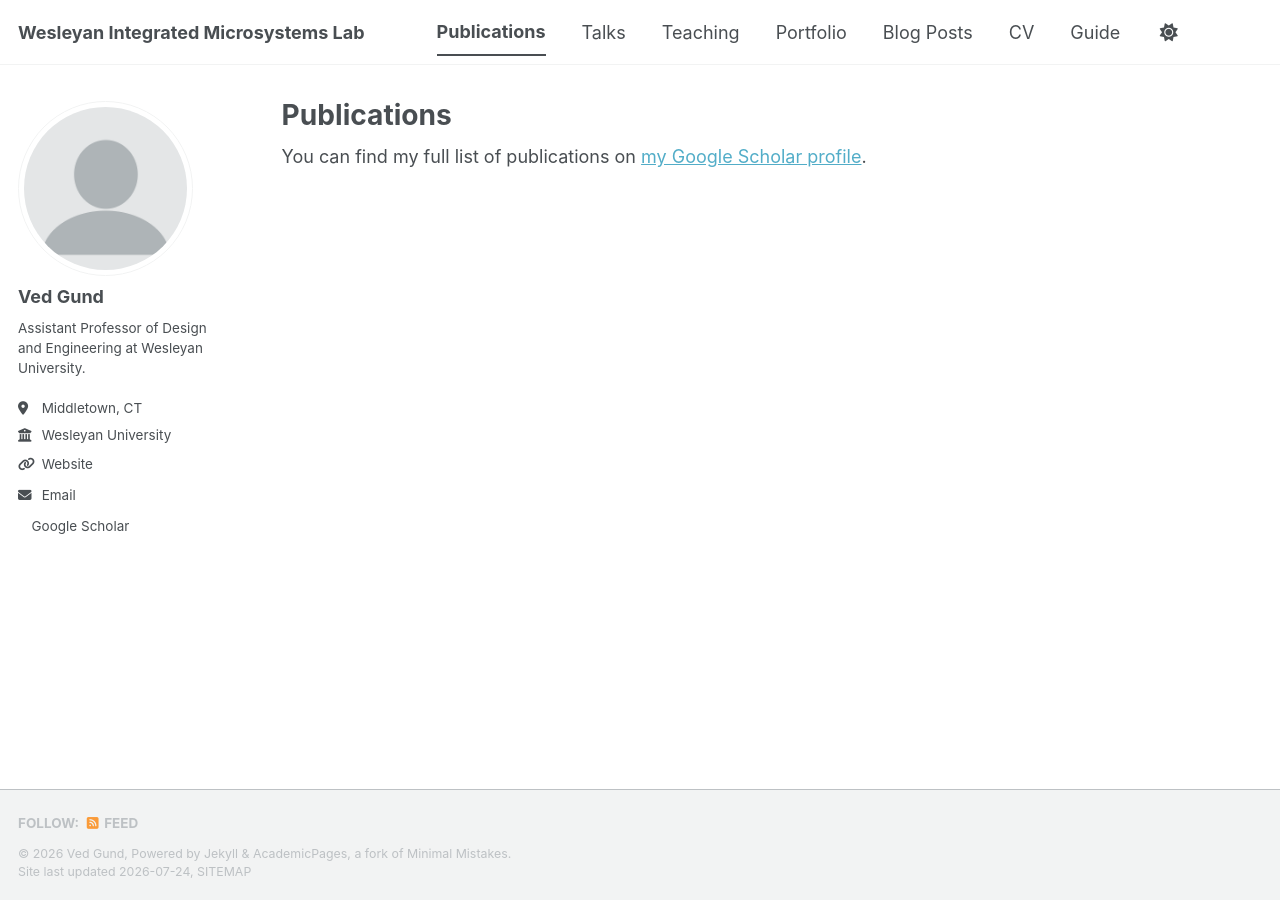
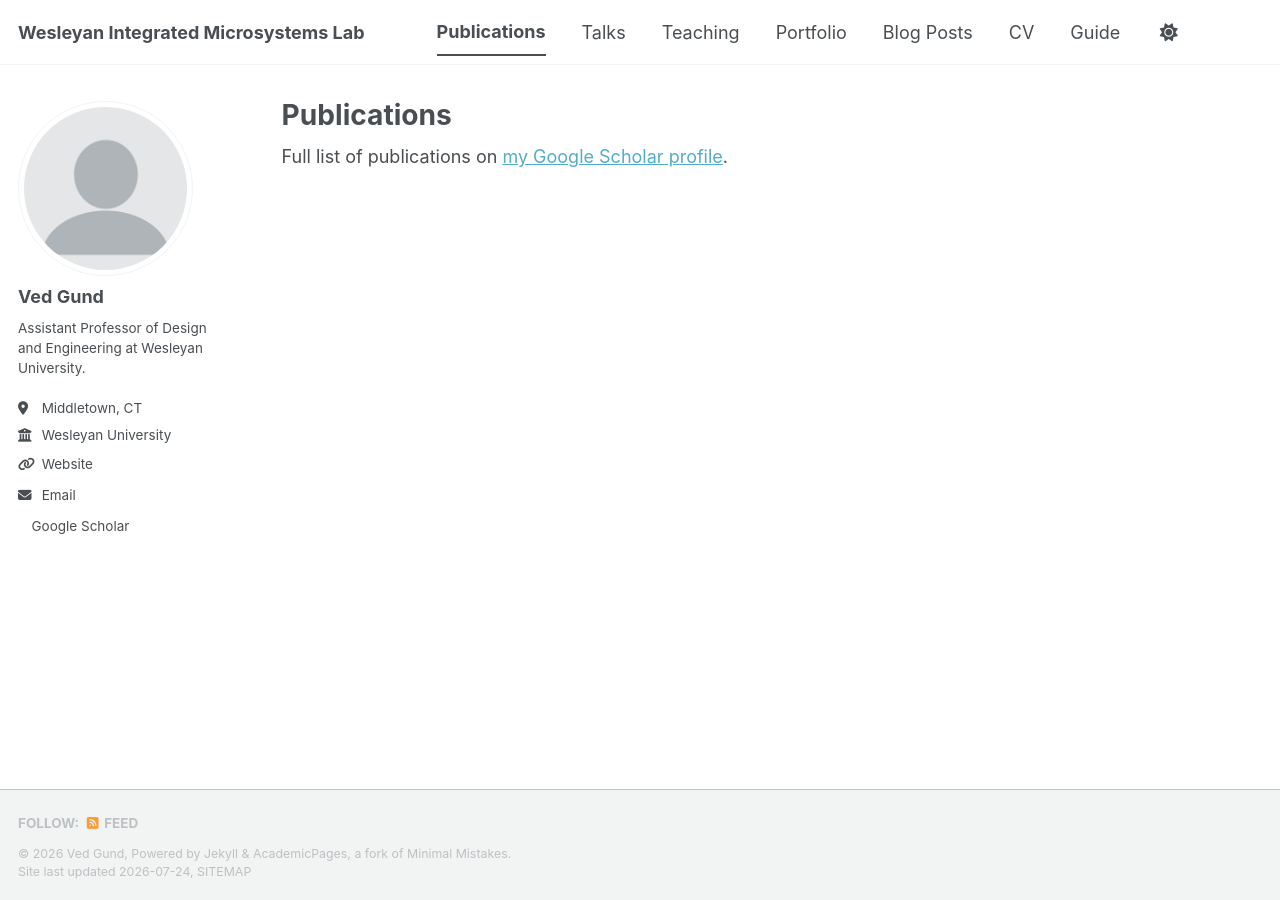
Before and after one commit to wes-ims/wes-ims.github.io, a Jekyll site: the page built from _pages/publications.html, in a window 1280 px wide. Built offline with Jekyll 4.4.1, drawn with Linux system fonts in a browser that asks for light colours; a style sheet for code colours, icons or effects is not loaded.

Commit message:
Update publications.html

```diff
--- a/_pages/publications.html
+++ b/_pages/publications.html
@@ -6,5 +6,5 @@ author_profile: true
 ---
 
 {% if site.author.googlescholar %}
-  <div class="wordwrap">You can find my full list of publications on <a href="{{site.author.googlescholar}}">my Google Scholar profile</a>.</div>
+  <div class="wordwrap">Full list of publications on <a href="{{site.author.googlescholar}}">my Google Scholar profile</a>.</div>
 {% endif %}
```
